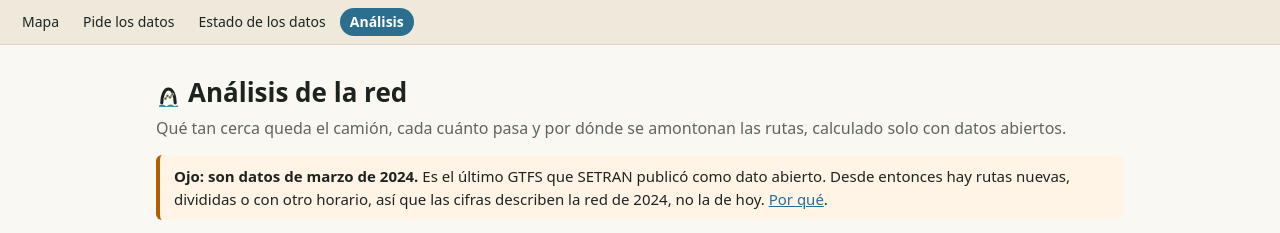
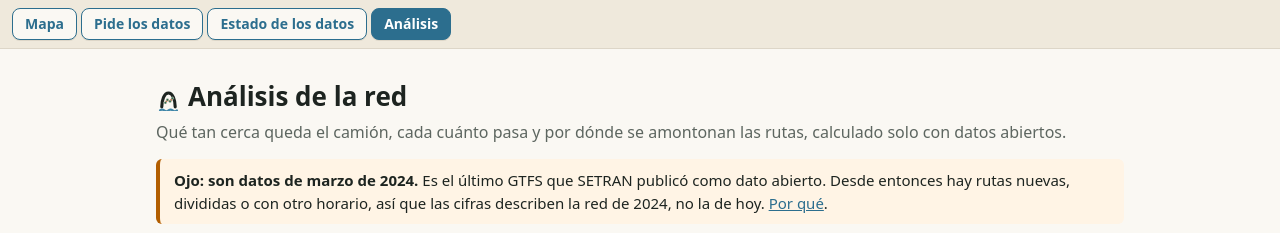
Before and after one commit to tocaltepetl/rutas-gdl, a plain HTML site: page public/analisis.html in a window 1280 px wide. Shown: the top 233 px of the page. Drawn offline with nearby package versions, Linux system fonts and the light colour scheme.

Commit message:
feat: las secciones se ven como botones
Co-Authored-By: Claude Opus 5.5 <noreply@anthropic.com>

```diff
--- a/public/analisis.html
+++ b/public/analisis.html
@@ -52,8 +52,8 @@
   details { margin:10px 0; } summary { cursor:pointer; color:var(--acc); }
   footer { margin-top:40px; font-size:13px; color:var(--mute); border-top:1px solid var(--line); padding-top:12px; }
   .secciones { display:flex; gap:4px; flex-wrap:wrap; padding:8px 12px; border-bottom:1px solid var(--line); background:var(--card); font:14px/1.3 system-ui, sans-serif; }
-  .secciones a { padding:5px 10px; border-radius:99px; text-decoration:none; color:var(--fg); }
-  .secciones a:hover { background:var(--bg); }
+  .secciones a { padding:6px 12px; border-radius:8px; border:1px solid var(--acc); background:var(--bg); color:var(--acc); font-weight:600; text-decoration:none; box-shadow:0 1px 0 var(--line); }
+  .secciones a:hover, .secciones a:focus-visible { background:var(--acc); color:var(--on-acc); }
   .secciones a[aria-current=page] { background:var(--acc); color:var(--on-acc); font-weight:600; }
 </style>
 </head>
```
Also changed, not shown: public/datos.html (+2 -2 lines), public/index.html (+2 -2 lines), public/solicitar.html (+2 -2 lines).
